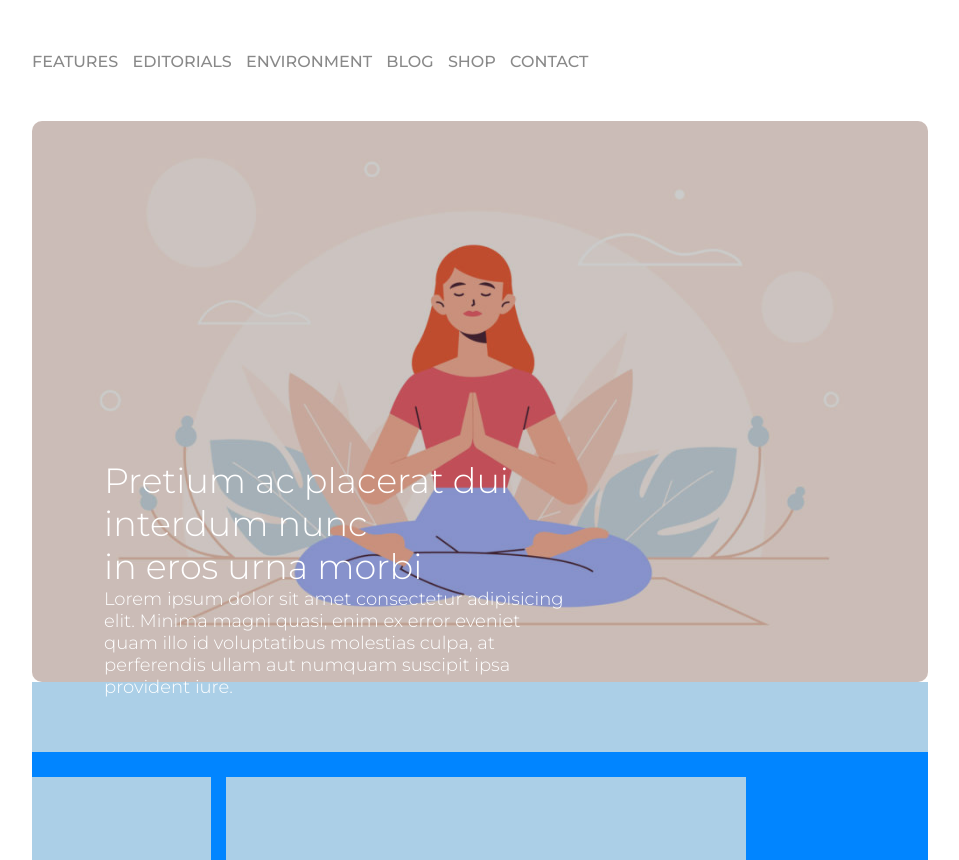
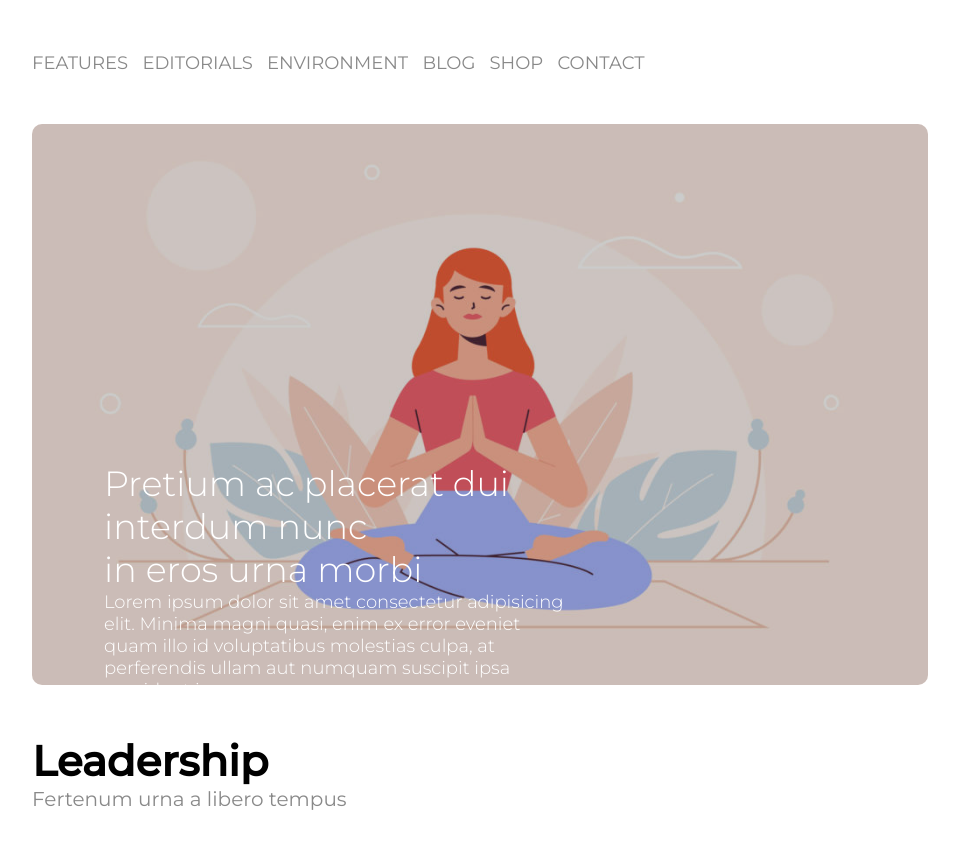
Before and after one commit to luirusso/htmlcss-wp, a plain HTML site: page index.html in a window 1280 px wide. Shown: the part 92-952 px from the top of the page, without its empty margins (160-1119 px from the left). Drawn offline with Linux system fonts and the light colour scheme.

Commit message:
shaped and styled 2nd section

```diff
--- a/css/main.css
+++ b/css/main.css
@@ -12,8 +12,13 @@
     margin: 25px auto;
 }
 
+h1 {
+    font-size: 42px;
+    font-weight: 600;
+}
+
 .bottomsection {
-    background-color: #0185FF;
+
 }
 
 footer {
@@ -33,6 +38,7 @@ nav {
 nav ul li {
     display: inline-block;
     text-transform: uppercase;
+    font-size: 18px;
     margin-right: 10px;
 }
 
@@ -79,8 +85,16 @@ nav ul li a:hover {
     padding-left: 72px;
 }
 
+/* 2nd SECTION */
+.subtext {
+    color: #898989;
+    font-size: 20px;
+}
+
 /* UTILITIES */
-
+.mb-50px {
+    margin-bottom: 50px;
+}
 
 .debug-box {
     height: 100px;
@@ -133,5 +147,5 @@ nav ul li a:hover {
 
 .mid {
     width: 58%;
-    margin: 0 15.2px;
+    margin: 0 13px;
 }
--- a/index.html
+++ b/index.html
@@ -7,7 +7,7 @@
     <title>Wordpress Layout</title>
     <link rel="preconnect" href="https://fonts.googleapis.com">
     <link rel="preconnect" href="https://fonts.gstatic.com" crossorigin>
-    <link href="https://fonts.googleapis.com/css2?family=Montserrat:wght@100;200;300;500&display=swap" rel="stylesheet">
+    <link href="https://fonts.googleapis.com/css2?family=Montserrat:wght@100;200;300;400;500&display=swap" rel="stylesheet">
     <link rel="stylesheet" href="./css/main.css">
 </head>
 <body>
@@ -43,7 +43,7 @@
         </header>
 
         <!-- 1st Section -->
-        <section class="banner">
+        <section class="banner mb-50px">
             <div class="banner-text">
                 <h2>
                     Pretium ac placerat dui interdum nunc<br>
@@ -56,9 +56,14 @@
         </section>
 
         <div class="bottomsection">
-            <!-- 2nd small Section -->
-            <section>
-                <div class="debug-box secondblock"></div>
+            <!-- 2nd Section -->
+            <section class="mb-50px">
+                <h1>
+                    Leadership
+                </h1>
+                <span class="subtext">
+                    Fertenum urna a libero tempus
+                </span>
             </section>
             <!-- Floating section -->
             <div class="clearfix">
```
